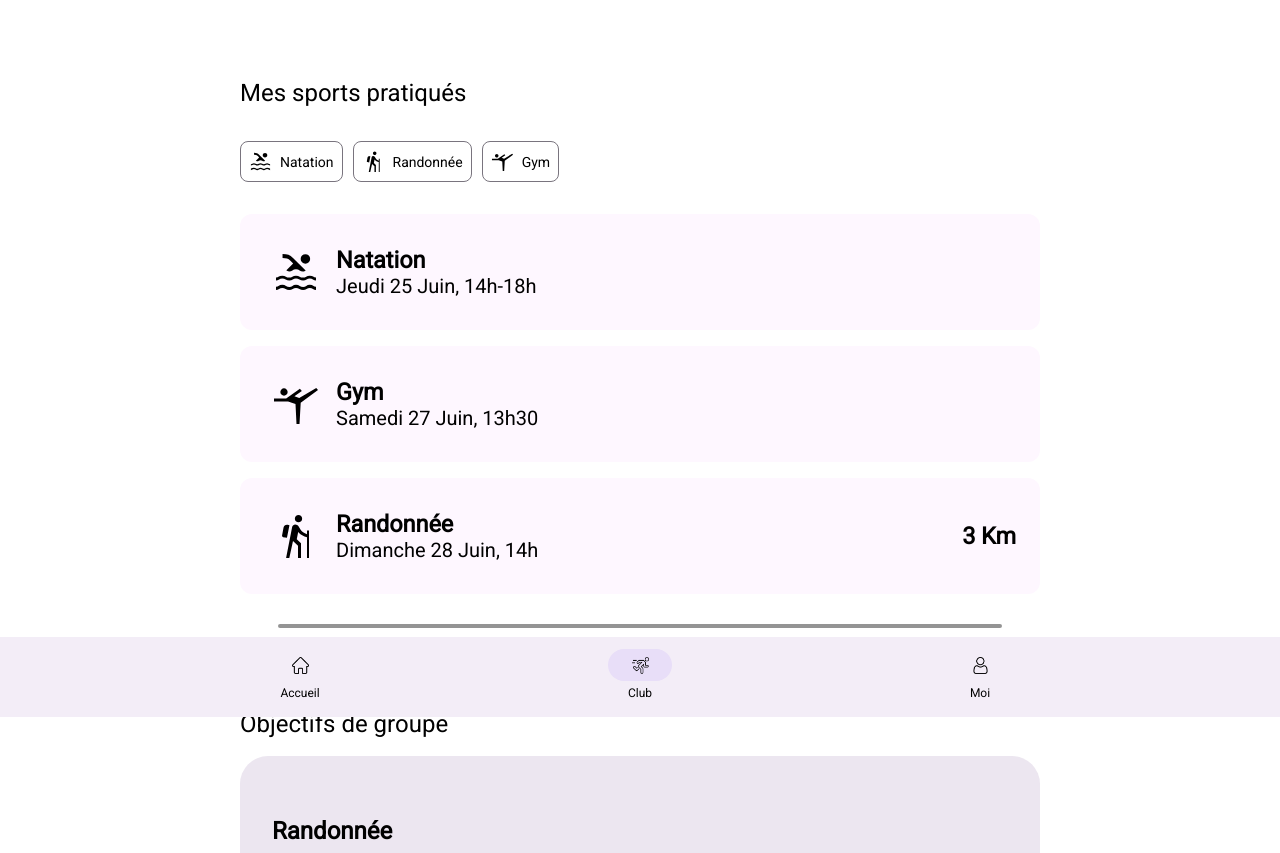
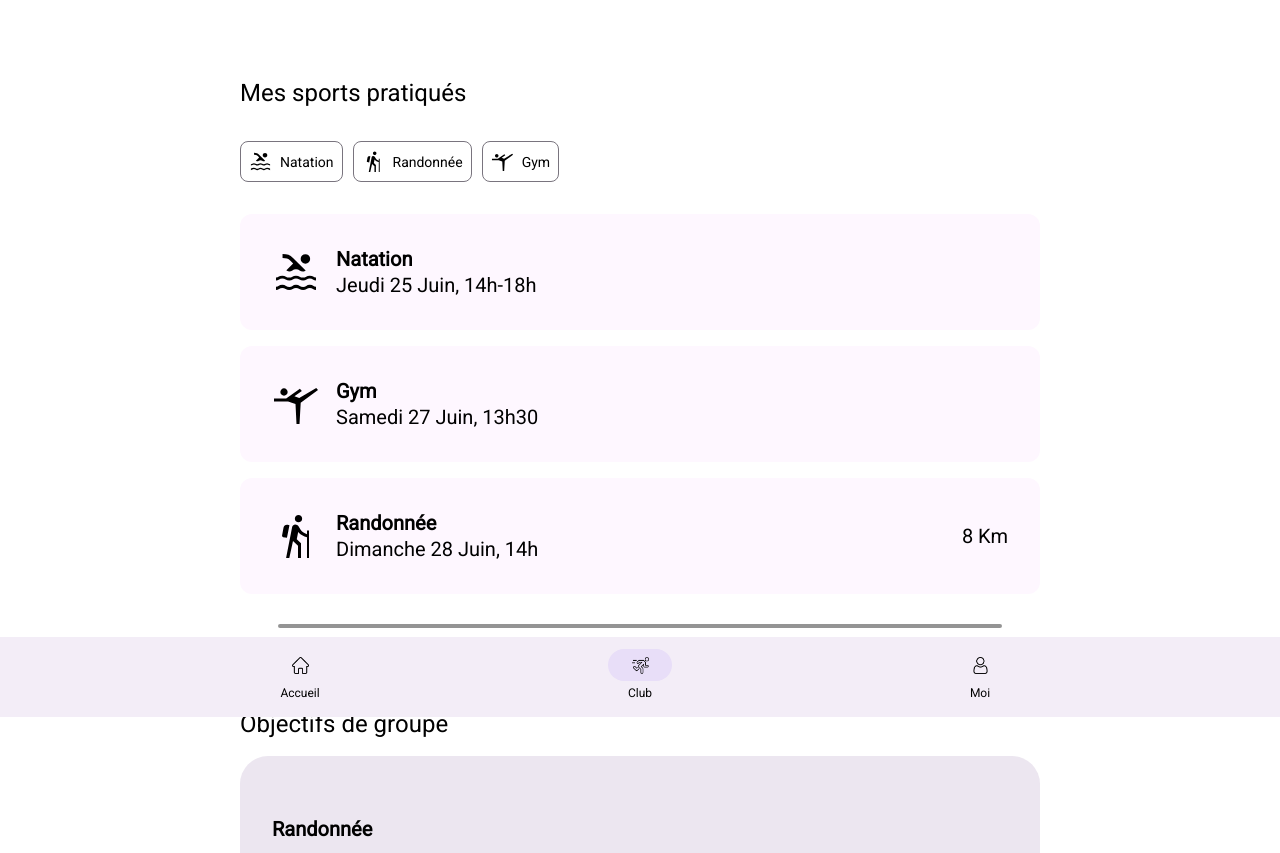
Before and after one commit to Miunn/creathon-ffrs, a plain HTML site: page club.html in a window 1280 px wide. Shown: the part 83-936 px from the top of the page. Drawn offline with Linux system fonts and the light colour scheme.

Commit message:
Update club pages

```diff
--- a/club.html
+++ b/club.html
@@ -57,7 +57,7 @@
         <div class="card-small">
             <img src="assets/swim.svg" alt="Swim">
             <div>
-                <h3>Natation</h3>
+                <label>Natation</label>
                 <p>Jeudi 25 Juin, 14h-18h</p>
             </div>
         </div>
@@ -65,7 +65,7 @@
         <div class="card-small">
             <img src="assets/gym.svg" alt="Gym">
             <div>
-                <h3>Gym</h3>
+                <label>Gym</label>
                 <p>Samedi 27 Juin, 13h30</p>
             </div>
         </div>
@@ -73,10 +73,10 @@
         <div class="card-small">
             <img src="assets/hiking.svg" alt="Hiking">
             <div>
-                <h3>Randonnée</h3>
+                <label>Randonnée</label>
                 <p>Dimanche 28 Juin, 14h</p>
             </div>
-            <h3 class="extra-info">3 Km</h3>
+            <label class="extra-info">8 Km</label>
         </div>
 
         <div class="horizontal-line"></div>
@@ -85,7 +85,7 @@
 
         <div class="card-summary">
             <div class="progress-section">
-                <h3>Randonnée</h3>
+                <h4>Randonnée</h4>
                 <div class="stats">
                     <label for="progress-bar">Objectif 300 km</label>
                     <div class="progress-bar">
@@ -94,7 +94,7 @@
                 </div>
             </div>
             <div class="progress-section">
-                <h3>Natation</h3>
+                <h4>Natation</h4>
                 <div class="stats">
                     <label for="progress-bar">Objectif 15 km</label>
                     <div class="progress-bar">
@@ -103,7 +103,7 @@
                 </div>
             </div>
             <div class="progress-section">
-                <h3>Gym</h3>
+                <h4>Gym</h4>
                 <div class="stats">
                     <label for="progress-bar">Objectif 45 h</label>
                     <div class="progress-bar">
--- a/css/club.css
+++ b/css/club.css
@@ -60,8 +60,9 @@ main .carousel-sports {
     width: 40px;
 }
 
-.card-summary h3 {
-    font-size: 24px;
+.card-summary h4 {
+    font-size: 20px;
+    font-weight: 600;
 }
 
 .progress-section{
@@ -108,13 +109,21 @@ main .carousel-sports {
     background: #FEF7FF;
     border-radius: 12px;
     margin: 2% 0;
+
     font-size: 20px;
+    font-family: 'Roboto';
+    line-height: 26px;
+}
+
+.card-small label {
+    font-weight: 600;
 }
 
 .card-small .extra-info {
-    font-weight: bold;
+    font-size: 20px;
     position: absolute;
-    right: 3%;
+    right: 4%;
+    font-weight: 400;
 }
 
 .card-mini {
```
